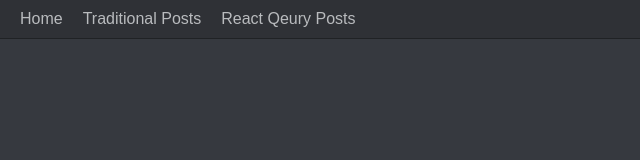
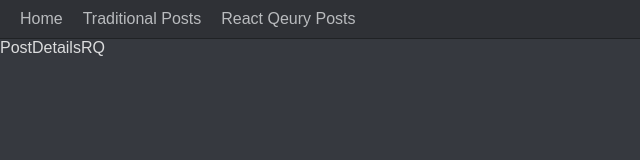
Before and after one commit to firoj998/React-Query, a React (Vite) app: page /rq-posts/1 in a window 1280 px wide. Shown: the top 160 px of the page, without its empty margins (0-640 px from the left). Built offline with nearby package versions, Linux system fonts and the light colour scheme.

Commit message:
Quering by ID

```diff
--- a/src/App.jsx
+++ b/src/App.jsx
@@ -1,5 +1,6 @@
 import "./App.css";
 import Home from "./components/Home";
+import PostDetailsRQ from "./components/PostDetailsRQ";
 import PostsReactQuery from "./components/PostsReactQuery";
 import PostsTraditional from "./components/PostsTraditional";
 import { BrowserRouter, Link, Route, Routes } from "react-router-dom";
@@ -24,6 +25,7 @@
           <Route path="/" element={<Home />} />
           <Route path="/posts" element={<PostsTraditional />} />
           <Route path="/rq-posts" element={<PostsReactQuery />} />
+          <Route path="/rq-posts/:postId" element={<PostDetailsRQ />} />
         </Routes>
       </div>
     </BrowserRouter>
--- /dev/null
+++ b/src/components/PostDetailsRQ.jsx
@@ -0,0 +1,5 @@
+const PostDetailsRQ = () => {
+  return <div>PostDetailsRQ</div>;
+};
+
+export default PostDetailsRQ;
--- a/src/components/PostsReactQuery.jsx
+++ b/src/components/PostsReactQuery.jsx
@@ -1,6 +1,6 @@
 import { useQuery } from "@tanstack/react-query";
 import axios from "axios";
-import React from "react";
+import { Link } from "react-router-dom";
 
 const PostsReactQuery = () => {
   //posts    ["posts"]
@@ -27,14 +27,14 @@
   return (
     <div className="post-list">
       <button onClick={refetch}>Fetch Posts</button>
-      {data?.data?.map((post) => {
-        return (
+      {data?.data?.map((post) => (
+        <Link to={`/rq-posts/${post.id}`}>
           <div key={post.id} className="post-item">
             <h3 className="post-title">{post.title}</h3>
             <p className="post-body">{post.body}</p>
           </div>
-        );
-      })}
+        </Link>
+      ))}
     </div>
   );
 };
```
Also changed, not shown: 1 other file (tests, documents, lock files or other folders).
